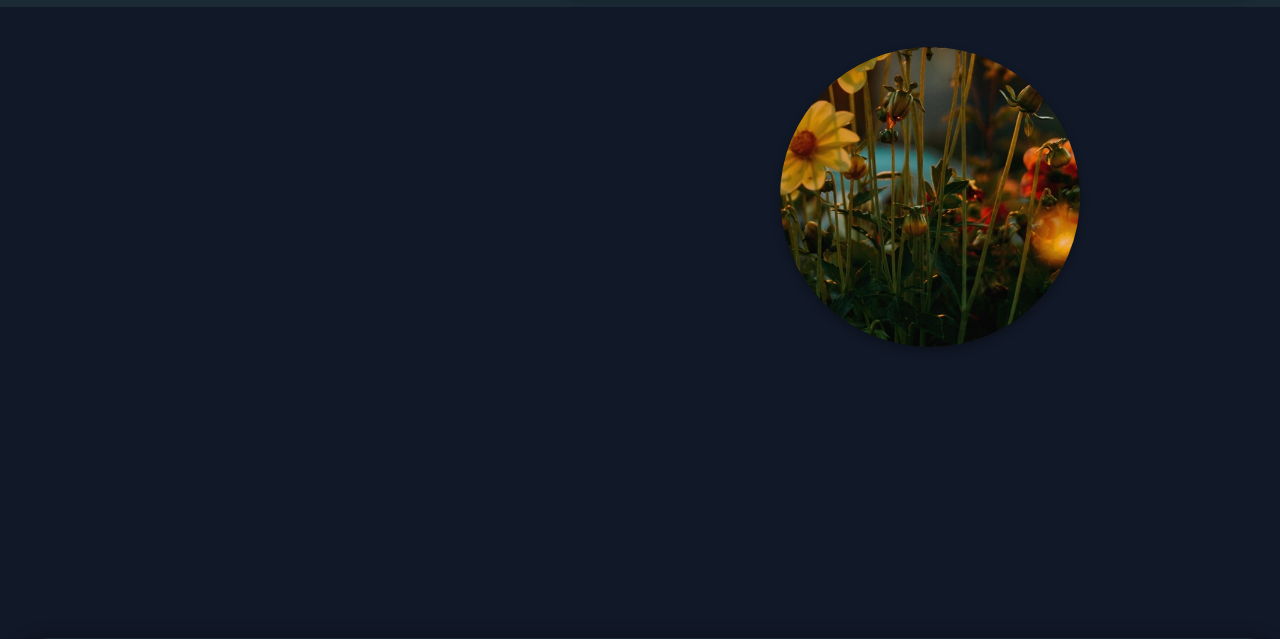
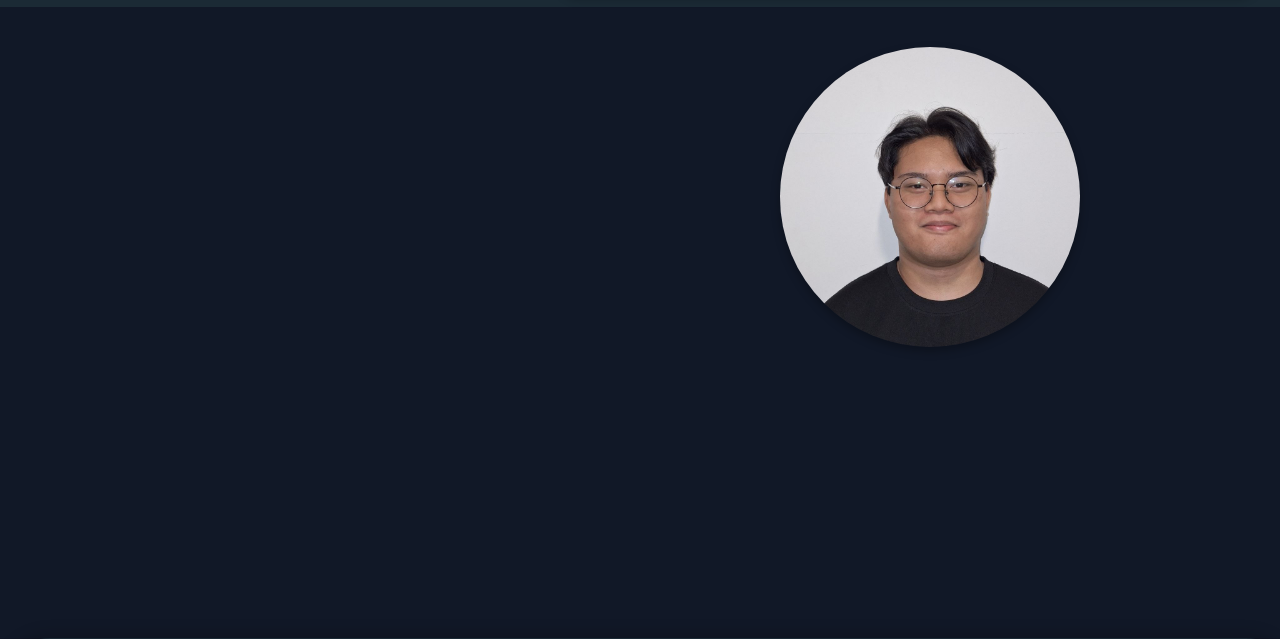
Before and after one commit to ahh05/hafizalhasanudin, a plain HTML site: page About_Me.html in a window 1280 px wide. Shown: the part 60-699 px from the top of the page. Drawn offline with Linux system fonts and the light colour scheme.

Commit message:
Update About_Me.html

```diff
--- a/About_Me.html
+++ b/About_Me.html
@@ -11,7 +11,7 @@
 
   <!-- Page-specific styles -->
   <link rel="stylesheet" href="./About_Me.css">
-  <link rel="shortcut icon" type="image/x-icon" href="favicon.ico"> <!-- favicon -->
+  <link rel="shortcut icon" type="image/x-icon" href="me3.ico"> <!-- favicon -->
   <link rel="stylesheet" href="https://cdnjs.cloudflare.com/ajax/libs/font-awesome/6.4.0/css/all.min.css">
   <!-- font awesome for icons -->
   <script src="" defer></script> <!-- improves page load speed -->
@@ -30,7 +30,7 @@
 
   <body>
     <div class="image-row">
-      <img class="me1a" id="me1a" alt="A picture of myself" src="./images/header.jpg"> <!-- for images -->
+      <img class="me1a" id="me1a" alt="A picture of myself" src="./images/me3.jpg"> <!-- for images -->
     </div>
 
 
```
